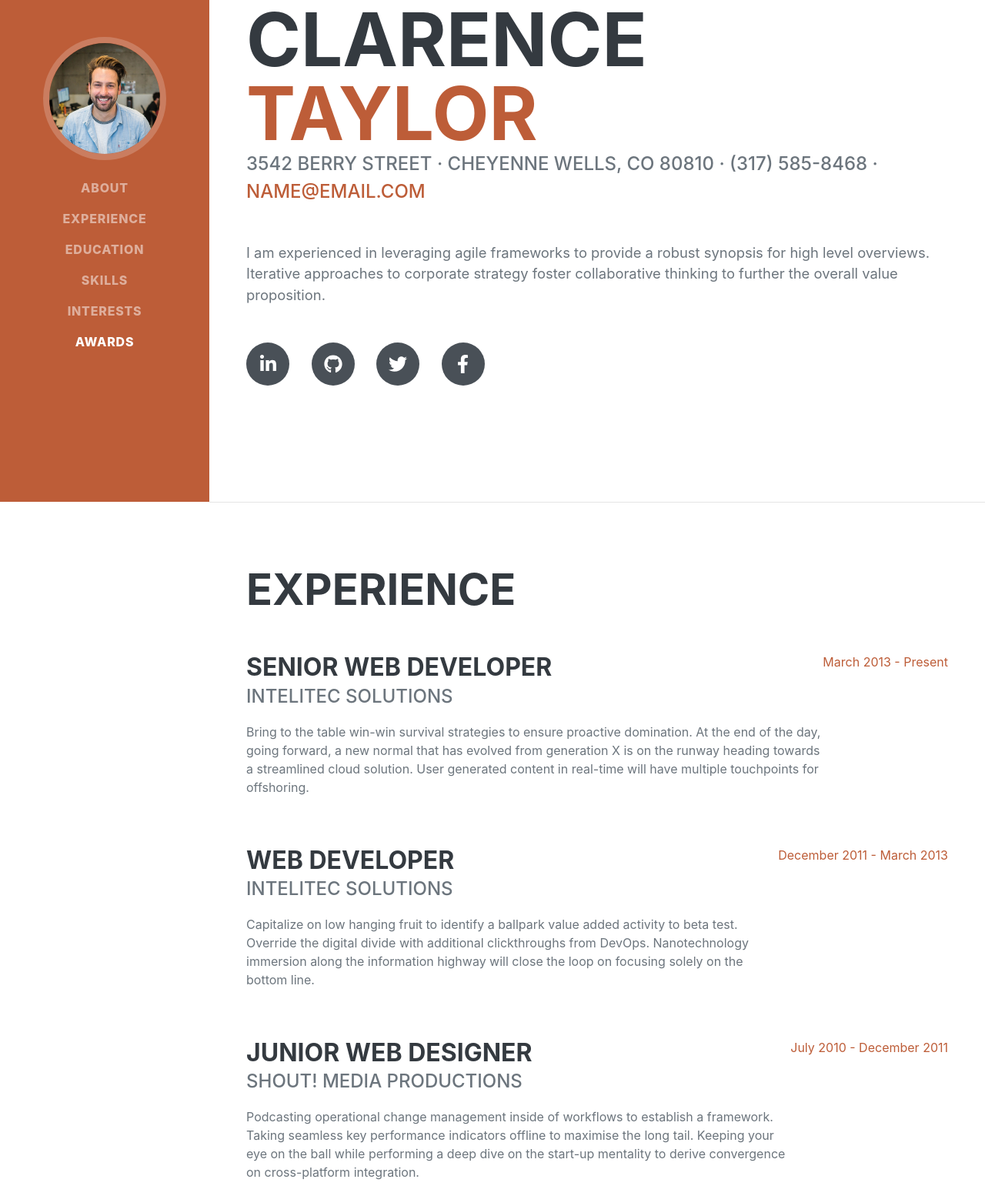
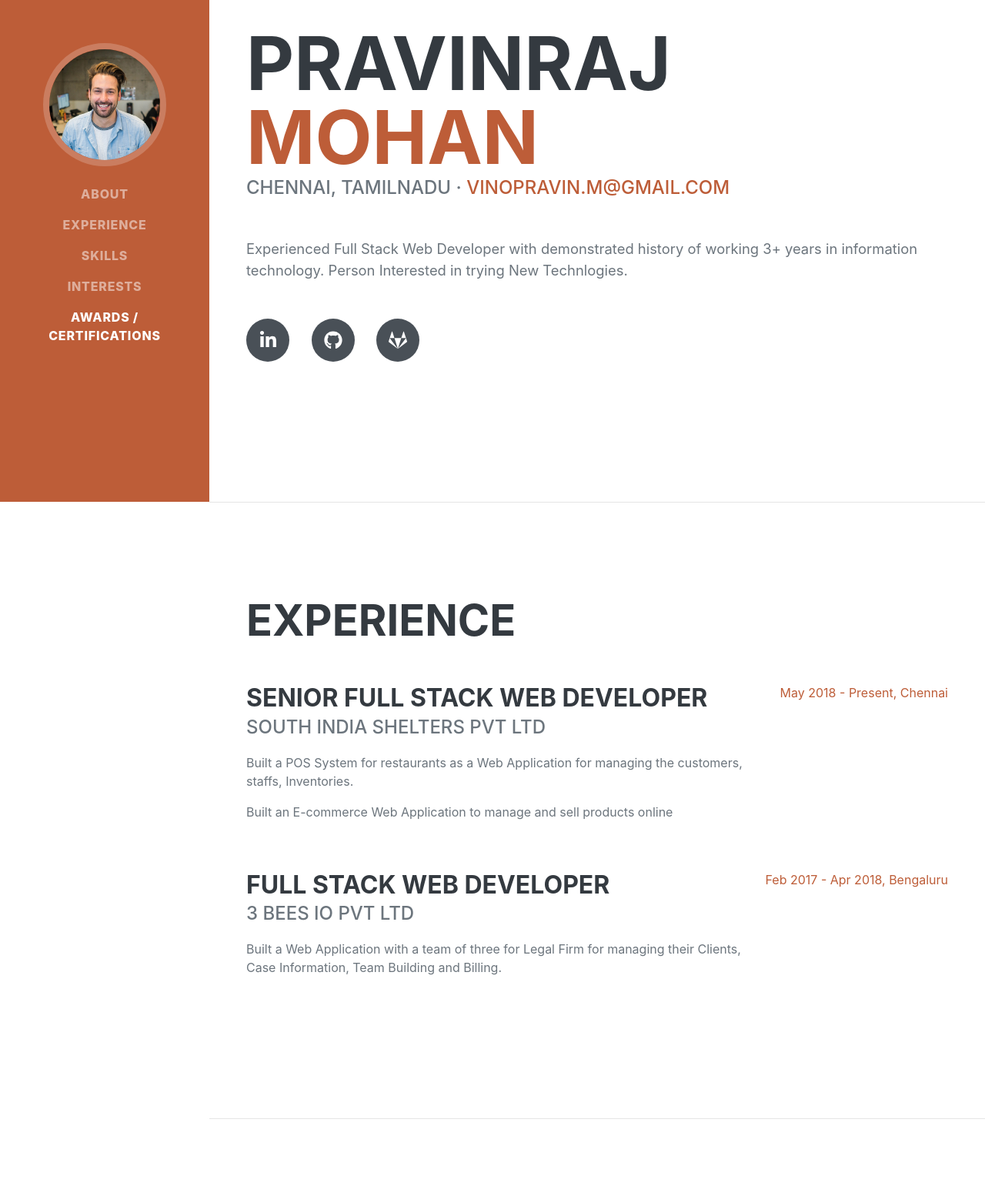
Before and after one commit to vinopravin/vinopravin.github.io, a plain HTML site: page index.html in a window 1280 px wide. Shown: the part 148-1702 px from the top of the page at 77% size. Drawn offline with nearby package versions, Linux system fonts and the light colour scheme; a web font is replaced by a local one.

Commit message:
first update

```diff
--- a/index.html
+++ b/index.html
@@ -5,7 +5,7 @@
         <meta name="viewport" content="width=device-width, initial-scale=1, shrink-to-fit=no" />
         <meta name="description" content="" />
         <meta name="author" content="" />
-        <title>Resume - Start Bootstrap Theme</title>
+        <title>Resume - Pravinraj Mohan</title>
         <link rel="icon" type="image/x-icon" href="assets/img/favicon.ico" />
         <!-- Font Awesome icons (free version)-->
         <script src="https://use.fontawesome.com/releases/v5.13.0/js/all.js" crossorigin="anonymous"></script>
@@ -19,7 +19,7 @@
         <!-- Navigation-->
         <nav class="navbar navbar-expand-lg navbar-dark bg-primary fixed-top" id="sideNav">
             <a class="navbar-brand js-scroll-trigger" href="#page-top">
-                <span class="d-block d-lg-none">Clarence Taylor</span>
+                <span class="d-block d-lg-none">Pravinraj Mohan</span>
                 <span class="d-none d-lg-block"><img class="img-fluid img-profile rounded-circle mx-auto mb-2" src="assets/img/profile.jpg" alt="" /></span>
             </a>
             <button class="navbar-toggler" type="button" data-toggle="collapse" data-target="#navbarSupportedContent" aria-controls="navbarSupportedContent" aria-expanded="false" aria-label="Toggle navigation"><span class="navbar-toggler-icon"></span></button>
@@ -27,10 +27,10 @@
                 <ul class="navbar-nav">
                     <li class="nav-item"><a class="nav-link js-scroll-trigger" href="#about">About</a></li>
                     <li class="nav-item"><a class="nav-link js-scroll-trigger" href="#experience">Experience</a></li>
-                    <li class="nav-item"><a class="nav-link js-scroll-trigger" href="#education">Education</a></li>
+                    <!-- <li class="nav-item"><a class="nav-link js-scroll-trigger" href="#education">Education</a></li> -->
                     <li class="nav-item"><a class="nav-link js-scroll-trigger" href="#skills">Skills</a></li>
                     <li class="nav-item"><a class="nav-link js-scroll-trigger" href="#interests">Interests</a></li>
-                    <li class="nav-item"><a class="nav-link js-scroll-trigger" href="#awards">Awards</a></li>
+                    <li class="nav-item"><a class="nav-link js-scroll-trigger" href="#awards">Awards / Certifications </a></li>
                 </ul>
             </div>
         </nav>
@@ -40,19 +40,22 @@
             <section class="resume-section" id="about">
                 <div class="resume-section-content">
                     <h1 class="mb-0">
-                        Clarence
-                        <span class="text-primary">Taylor</span>
+                        Pravinraj
+                        <span class="text-primary">Mohan</span>
                     </h1>
                     <div class="subheading mb-5">
-                        3542 Berry Street · Cheyenne Wells, CO 80810 · (317) 585-8468 ·
-                        <a href="mailto:name@email.com">name@email.com</a>
+                        Chennai, Tamilnadu ·
+                        <a href="mailto:vinopravin.m@gmail.com">vinopravin.m@gmail.com</a>
                     </div>
-                    <p class="lead mb-5">I am experienced in leveraging agile frameworks to provide a robust synopsis for high level overviews. Iterative approaches to corporate strategy foster collaborative thinking to further the overall value proposition.</p>
+                    <p class="lead mb-5">
+                        Experienced Full Stack Web Developer with demonstrated
+                        history of working 3+ years in information technology. Person Interested in
+                        trying New Technlogies.
+                    </p>
                     <div class="social-icons">
-                        <a class="social-icon" href="#"><i class="fab fa-linkedin-in"></i></a>
-                        <a class="social-icon" href="#"><i class="fab fa-github"></i></a>
-                        <a class="social-icon" href="#"><i class="fab fa-twitter"></i></a>
-                        <a class="social-icon" href="#"><i class="fab fa-facebook-f"></i></a>
+                        <a class="social-icon" href="https://linkedin.com/in/vinopravin"><i class="fab fa-linkedin-in"></i></a>
+                        <a class="social-icon" href="https://github.com/vinopravin"><i class="fab fa-github"></i></a>
+                        <a class="social-icon" href="https://gitlab.com/vinopravin"><i class="fab fa-gitlab"></i></a>
                     </div>
                 </div>
             </section>
@@ -63,41 +66,36 @@
                     <h2 class="mb-5">Experience</h2>
                     <div class="d-flex flex-column flex-md-row justify-content-between mb-5">
                         <div class="flex-grow-1">
-                            <h3 class="mb-0">Senior Web Developer</h3>
-                            <div class="subheading mb-3">Intelitec Solutions</div>
-                            <p>Bring to the table win-win survival strategies to ensure proactive domination. At the end of the day, going forward, a new normal that has evolved from generation X is on the runway heading towards a streamlined cloud solution. User generated content in real-time will have multiple touchpoints for offshoring.</p>
+                            <h3 class="mb-0">SENIOR FULL STACK WEB DEVELOPER</h3>
+                            <div class="subheading mb-3">South India Shelters Pvt Ltd</div>
+                            <p>
+                                Built a POS System for restaurants as a Web Application for
+                                managing the customers, staffs, Inventories.
+                            </p>
+                            <p>
+                                Built an E-commerce Web Application to manage and sell
+                                products online
+                            </p>
                         </div>
-                        <div class="flex-shrink-0"><span class="text-primary">March 2013 - Present</span></div>
+                        <div class="flex-shrink-0"><span class="text-primary">May 2018 - Present, Chennai</span></div>
                     </div>
                     <div class="d-flex flex-column flex-md-row justify-content-between mb-5">
                         <div class="flex-grow-1">
-                            <h3 class="mb-0">Web Developer</h3>
-                            <div class="subheading mb-3">Intelitec Solutions</div>
-                            <p>Capitalize on low hanging fruit to identify a ballpark value added activity to beta test. Override the digital divide with additional clickthroughs from DevOps. Nanotechnology immersion along the information highway will close the loop on focusing solely on the bottom line.</p>
+                            <h3 class="mb-0">FULL STACK WEB DEVELOPER</h3>
+                            <div class="subheading mb-3">3 Bees Io Pvt ltd</div>
+                            <p>
+                                Built a Web Application with a team of three for Legal Firm for
+                                managing their Clients, Case Information, Team Building and
+                                Billing.
+                            </p>
                         </div>
-                        <div class="flex-shrink-0"><span class="text-primary">December 2011 - March 2013</span></div>
-                    </div>
-                    <div class="d-flex flex-column flex-md-row justify-content-between mb-5">
-                        <div class="flex-grow-1">
-                            <h3 class="mb-0">Junior Web Designer</h3>
-                            <div class="subheading mb-3">Shout! Media Productions</div>
-                            <p>Podcasting operational change management inside of workflows to establish a framework. Taking seamless key performance indicators offline to maximise the long tail. Keeping your eye on the ball while performing a deep dive on the start-up mentality to derive convergence on cross-platform integration.</p>
-                        </div>
-                        <div class="flex-shrink-0"><span class="text-primary">July 2010 - December 2011</span></div>
-                    </div>
-                    <div class="d-flex flex-column flex-md-row justify-content-between">
-                        <div class="flex-grow-1">
-                            <h3 class="mb-0">Web Design Intern</h3>
-                            <div class="subheading mb-3">Shout! Media Productions</div>
-                            <p>Collaboratively administrate empowered markets via plug-and-play networks. Dynamically procrastinate B2C users after installed base benefits. Dramatically visualize customer directed convergence without revolutionary ROI.</p>
-                        </div>
-                        <div class="flex-shrink-0"><span class="text-primary">September 2008 - June 2010</span></div>
+                        <div class="flex-shrink-0"><span class="text-primary">Feb 2017 - Apr 2018, Bengaluru</span></div>
                     </div>
                 </div>
             </section>
             <hr class="m-0" />
             <!-- Education-->
-            <section class="resume-section" id="education">
+            <!-- <section class="resume-section" id="education">
                 <div class="resume-section-content">
                     <h2 class="mb-5">Education</h2>
                     <div class="d-flex flex-column flex-md-row justify-content-between mb-5">
@@ -119,7 +117,7 @@
                     </div>
                 </div>
             </section>
-            <hr class="m-0" />
+            <hr class="m-0" /> -->
             <!-- Skills-->
             <section class="resume-section" id="skills">
                 <div class="resume-section-content">
@@ -130,11 +128,7 @@
                         <li class="list-inline-item"><i class="fab fa-css3-alt"></i></li>
                         <li class="list-inline-item"><i class="fab fa-js-square"></i></li>
                         <li class="list-inline-item"><i class="fab fa-angular"></i></li>
-                        <li class="list-inline-item"><i class="fab fa-react"></i></li>
                         <li class="list-inline-item"><i class="fab fa-node-js"></i></li>
-                        <li class="list-inline-item"><i class="fab fa-sass"></i></li>
-                        <li class="list-inline-item"><i class="fab fa-less"></i></li>
-                        <li class="list-inline-item"><i class="fab fa-wordpress"></i></li>
                         <li class="list-inline-item"><i class="fab fa-gulp"></i></li>
                         <li class="list-inline-item"><i class="fab fa-grunt"></i></li>
                         <li class="list-inline-item"><i class="fab fa-npm"></i></li>
```
